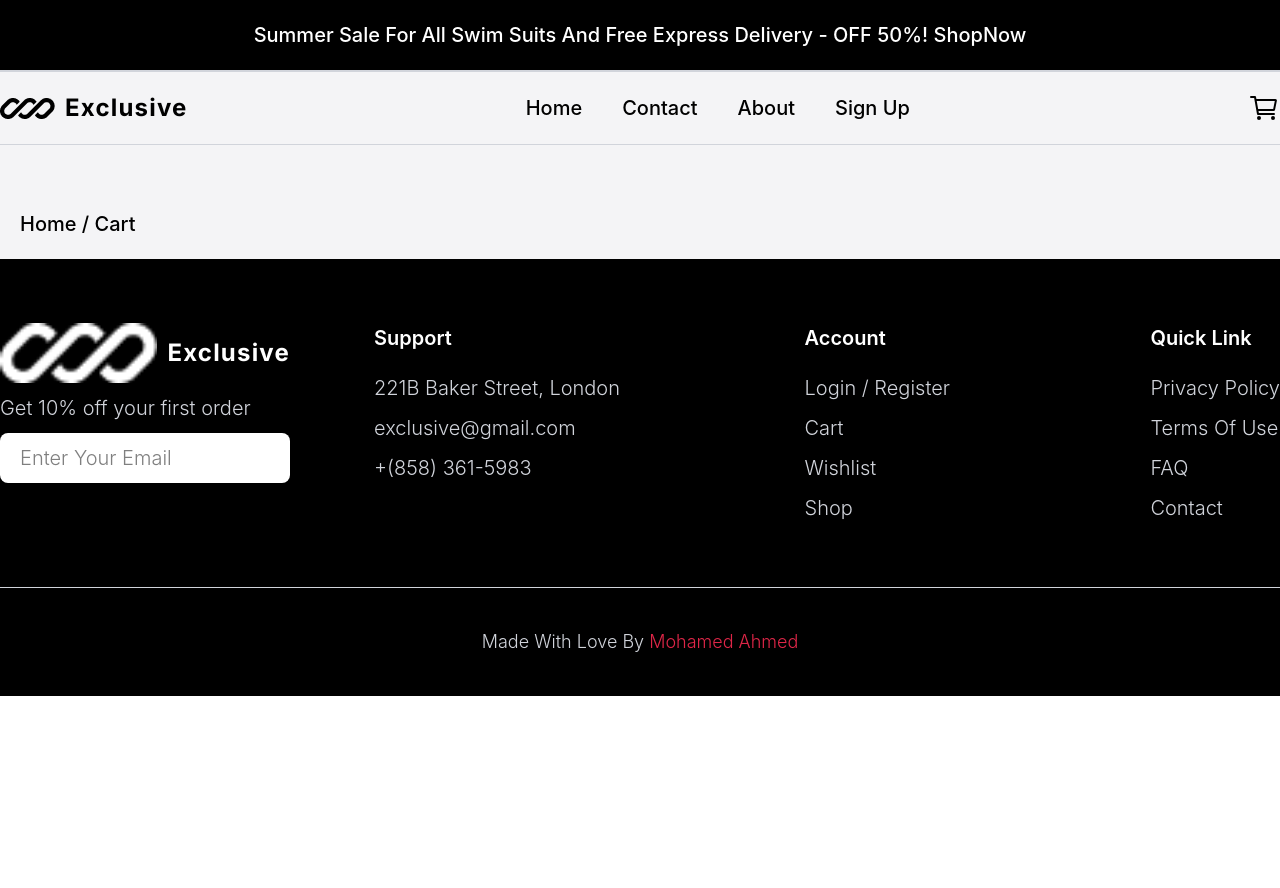
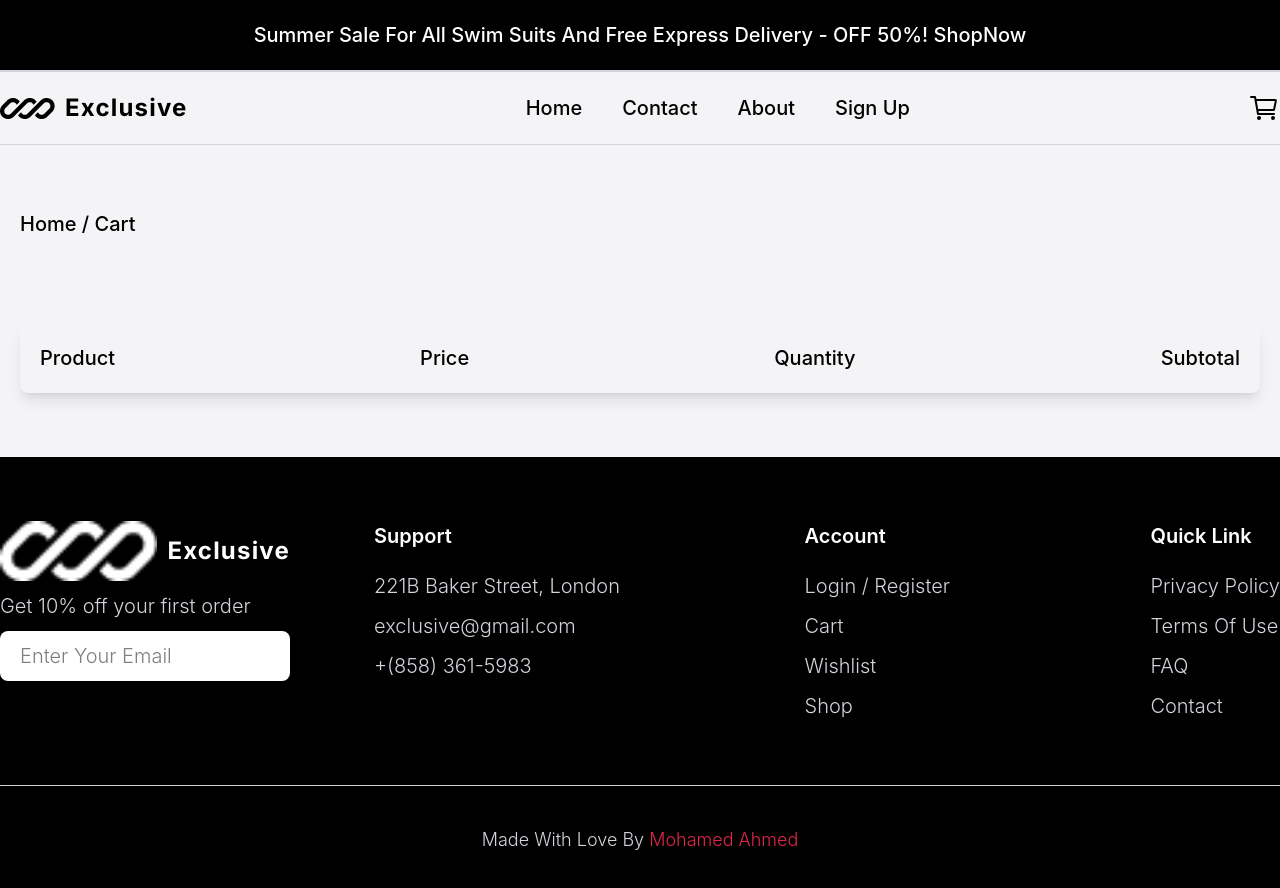
Before and after one commit to Mohamed-Y0/Exclusive, a React (Vite) app: page /cart in a window 1280 px wide. Shown: the top 888 px of the page. Before the commit the page ends 800 px from the top, so only its background shows below. Built offline with nearby package versions, Linux system fonts and the light colour scheme; a web font is replaced by a local one.

Commit message:
initial redux slice and provide it to components tree

```diff
--- a/src/App.tsx
+++ b/src/App.tsx
@@ -1,6 +1,7 @@
 import { QueryClient, QueryClientProvider } from "@tanstack/react-query";
 import { createBrowserRouter, RouterProvider } from "react-router-dom";
 import { ReactQueryDevtools } from "@tanstack/react-query-devtools";
+import { Provider } from "react-redux";
 
 import AppLayout from "@/components/layout/AppLayout";
 import PageNotFound from "@/components/ui/PageNotFound";
@@ -12,6 +13,7 @@ import SignInPage from "@/pages/SignInPage";
 import SignUpPage from "@/pages/SignUpPage";
 import ProductDetails from "@/pages/ProductDetails";
 import Cart from "@/pages/Cart";
+import { store } from "@/store/store";
 
 const router = createBrowserRouter([
   {
@@ -42,8 +44,10 @@ const queryClient = new QueryClient({
 function App() {
   return (
     <QueryClientProvider client={queryClient}>
-      <ReactQueryDevtools initialIsOpen={false} />
-      <RouterProvider router={router} />
+      <Provider store={store}>
+        <ReactQueryDevtools initialIsOpen={false} />
+        <RouterProvider router={router} />
+      </Provider>
     </QueryClientProvider>
   );
 }
--- a/src/components/cart/CartProducts.tsx
+++ b/src/components/cart/CartProducts.tsx
@@ -3,7 +3,17 @@ import PageLocation from "@/components/ui/PageLocation";
 function CartProducts() {
   return (
     <section>
-      <PageLocation />
+      <div>
+        <PageLocation />
+      </div>
+      <div className="py-16">
+        <div className="flex items-center justify-between rounded-lg p-5 shadow-lg">
+          <p>Product</p>
+          <p>Price</p>
+          <p>Quantity</p>
+          <p>Subtotal</p>
+        </div>
+      </div>
     </section>
   );
 }
--- /dev/null
+++ b/src/components/cart/cartSlice.ts
@@ -0,0 +1,19 @@
+import type { ProductTypes } from "@/types/products";
+import { createSlice } from "@reduxjs/toolkit";
+
+type InitialState = {
+  cart: ProductTypes[];
+};
+
+const initialState: InitialState = {
+  cart: [],
+};
+
+const cartSlice = createSlice({
+  name: "cart",
+  initialState,
+
+  reducers: {},
+});
+
+export default cartSlice.reducer;
--- /dev/null
+++ b/src/store/store.ts
@@ -0,0 +1,9 @@
+import { configureStore } from "@reduxjs/toolkit";
+import cartReducer from "@/components/cart/cartSlice";
+
+export const store = configureStore({
+  reducer: {
+    // Wee Add All Reducers Here..
+    cart: cartReducer,
+  },
+});
```
